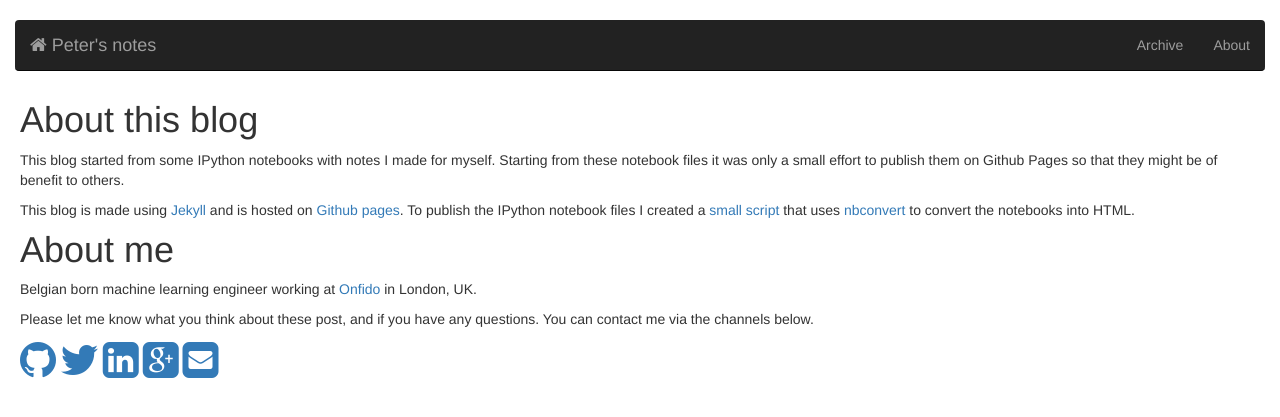
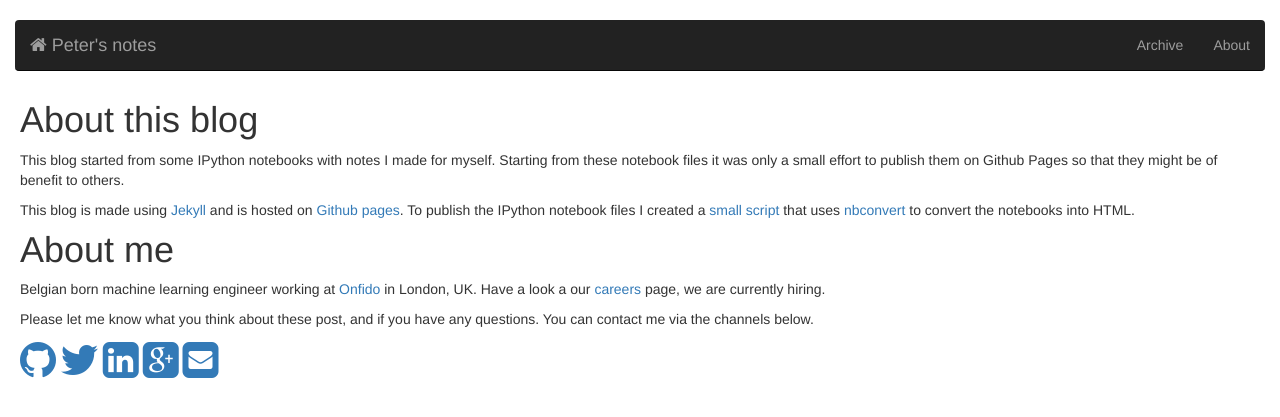
Before and after one commit to peterroelants/peterroelants.github.io, a Jekyll site: the page built from about.html, in a window 1280 px wide. Shown: the top 417 px of the page. Built offline with Jekyll 4.4.1, drawn with Linux system fonts in a browser that asks for light colours.

Commit message:
About page Onfido careers update

```diff
--- a/about.html
+++ b/about.html
@@ -17,7 +17,7 @@
 
 <h1>About me</h1>
 
-<p>Belgian born machine learning engineer working at <a href="https://onfido.com/">Onfido</a> in London, UK.
+<p>Belgian born machine learning engineer working at <a href="https://onfido.com/">Onfido</a> in London, UK. Have a look a our <a href="https://onfido.com/jobs">careers</a> page, we are currently hiring.
 </p>
 
 <p>
```
